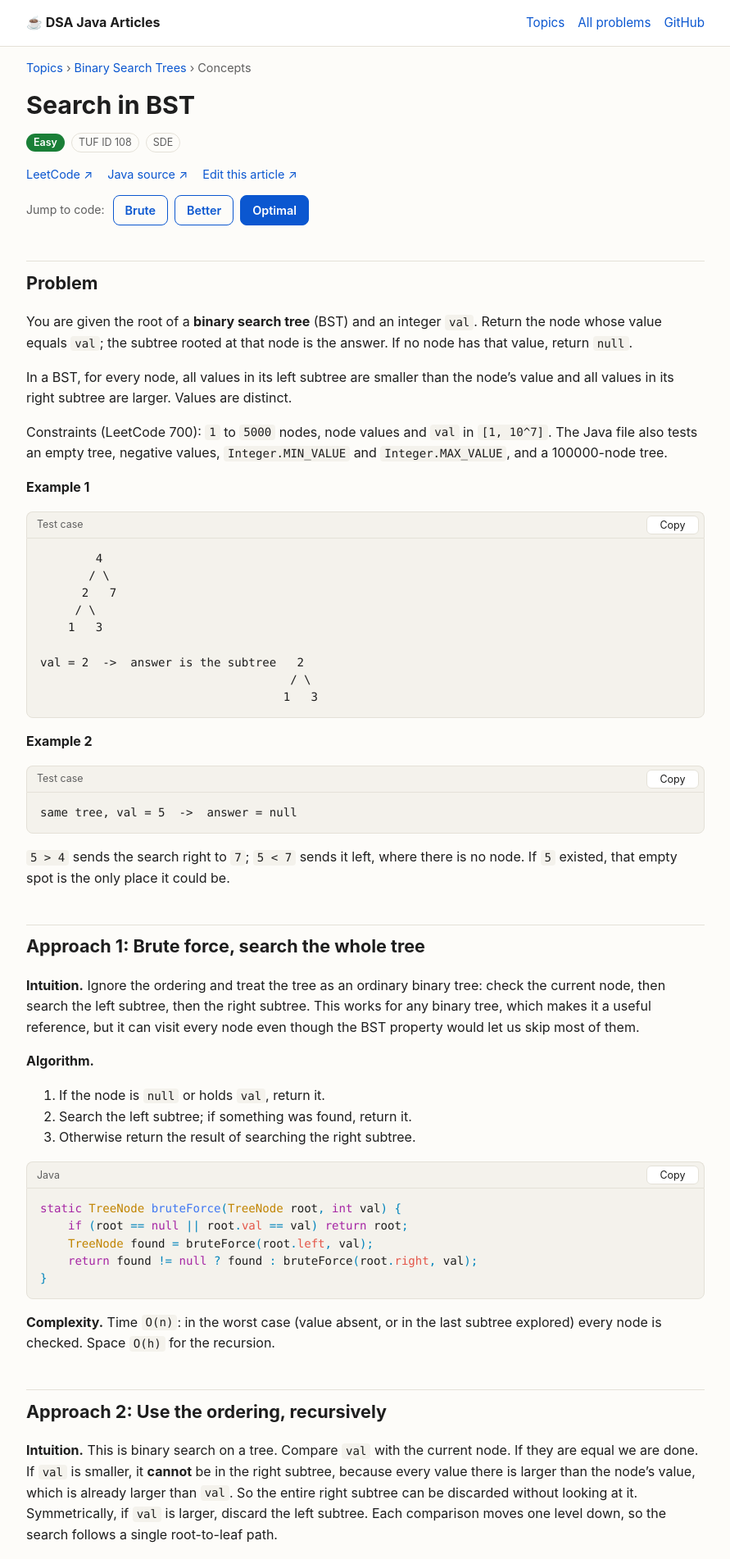
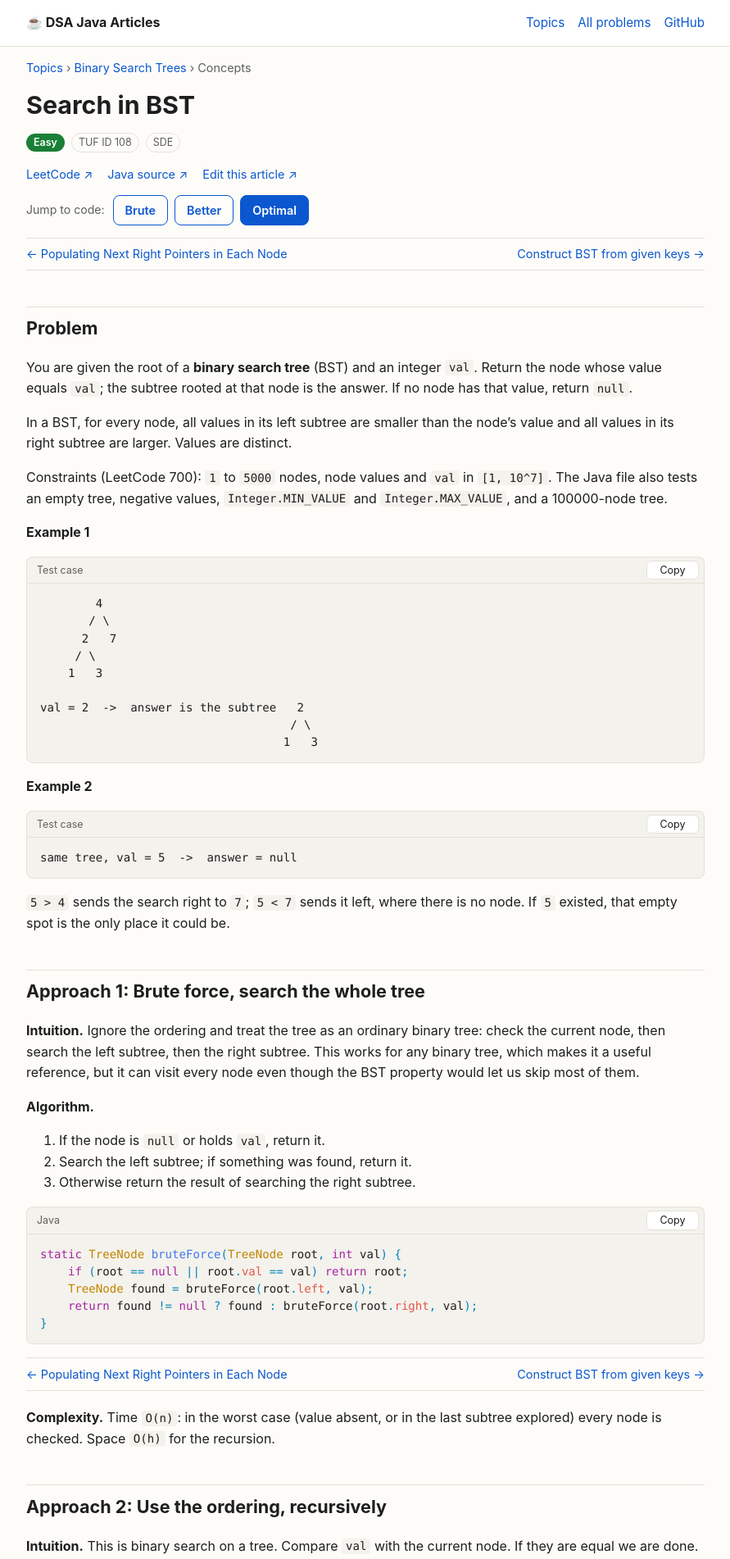
Before and after one commit to manoshrinivasnm-glitch/dsa-java-articles, a Jekyll site: the page built from p/108.md, in a window 1280 px wide. Shown: the top 1902 px of the page at 82% size, without its empty margins (194-1085 px from the left). Built offline with Jekyll 4.4.1, drawn with Linux system fonts in a browser that asks for light colours; some of the changed text lies outside the part shown.

Commit message:
Previous/next problem links under Jump to code and after each Brute, Better and Optimal solution
Co-Authored-By: Claude Opus 5.5 <noreply@anthropic.com>

```diff
--- a/_layouts/article.html
+++ b/_layouts/article.html
@@ -26,9 +26,9 @@ layout: default
     <button type="button" class="jump" data-jump="optimal">Optimal</button>
   </p>
   {{ content }}
-  <nav class="pager">
-    {% if page.prev_id %}<a href="{{ '/p/' | append: page.prev_id | append: '.html' | relative_url }}">← {{ page.prev_title }}</a>{% else %}<span></span>{% endif %}
-    {% if page.next_id %}<a href="{{ '/p/' | append: page.next_id | append: '.html' | relative_url }}">{{ page.next_title }} →</a>{% endif %}
+  <nav class="pager" aria-label="Previous and next problem">
+    {% if page.prev_id %}<a class="prev" href="{{ '/p/' | append: page.prev_id | append: '.html' | relative_url }}">← {{ page.prev_title }}</a>{% else %}<span></span>{% endif %}
+    {% if page.next_id %}<a class="next" href="{{ '/p/' | append: page.next_id | append: '.html' | relative_url }}">{{ page.next_title }} →</a>{% endif %}
   </nav>
 </article>
 <script src="{{ '/assets/article.js' | relative_url }}?v={{ site.time | date: '%s' }}" defer></script>
--- a/assets/article.js
+++ b/assets/article.js
@@ -64,6 +64,20 @@
     wrap.insertBefore(bar, wrap.firstChild);
     wrap.classList.add('has-bar');
   });
+
+  // ---------- previous / next problem, repeated where readers stop ----------
+  // The layout renders one pager at the bottom; copies go under "Jump to code" and after
+  // the Brute, Better and Optimal solutions.
+  var pager = article.querySelector('nav.pager');
+  var placed = [];
+  function addPager(after) {
+    if (!pager || !after || placed.indexOf(after) !== -1) return;
+    placed.push(after);
+    var copy = pager.cloneNode(true);
+    copy.classList.add('pager-inline');
+    after.insertAdjacentElement('afterend', copy);
+  }
+  addPager(document.querySelector('.actions') || document.querySelector('.links'));
 
   // ---------- jump to brute / better / optimal ----------
   // Optimal: the first "Approach ..." heading that says "optimal", else the last approach.
@@ -136,6 +150,9 @@
     });
   });
   row.hidden = false;
+  ['brute', 'better', 'optimal'].forEach(function (key) {
+    if (targets[key] && targets[key].tagName !== 'H2') addPager(targets[key]);
+  });
 
   var h = location.hash.replace('#', '');
   if (targets[h]) setTimeout(function () { go(targets[h], false); }, 0);
--- a/assets/style.css
+++ b/assets/style.css
@@ -102,3 +102,8 @@ blockquote{margin:1em 0;padding:.5em 1em;border-left:4px solid var(--accent);bac
   .actions-label{flex-basis:100%}
   .jump{flex:1 1 0;padding:7px 6px}
 }
+
+/* previous / next links: bottom pager plus inline copies under Jump to code and after solutions */
+.pager a{max-width:48%}
+.pager .next{margin-left:auto;text-align:right}
+.pager-inline{margin:1em 0 1.4em;padding:.55em 0;border-top:1px solid var(--line);border-bottom:1px solid var(--line);font-size:.9rem}
```
